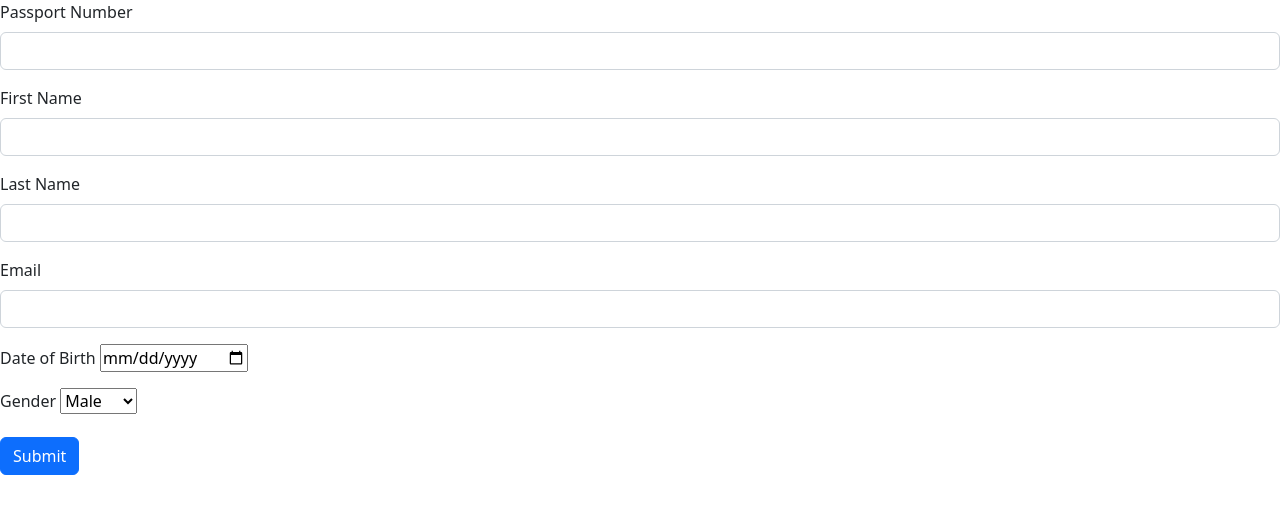
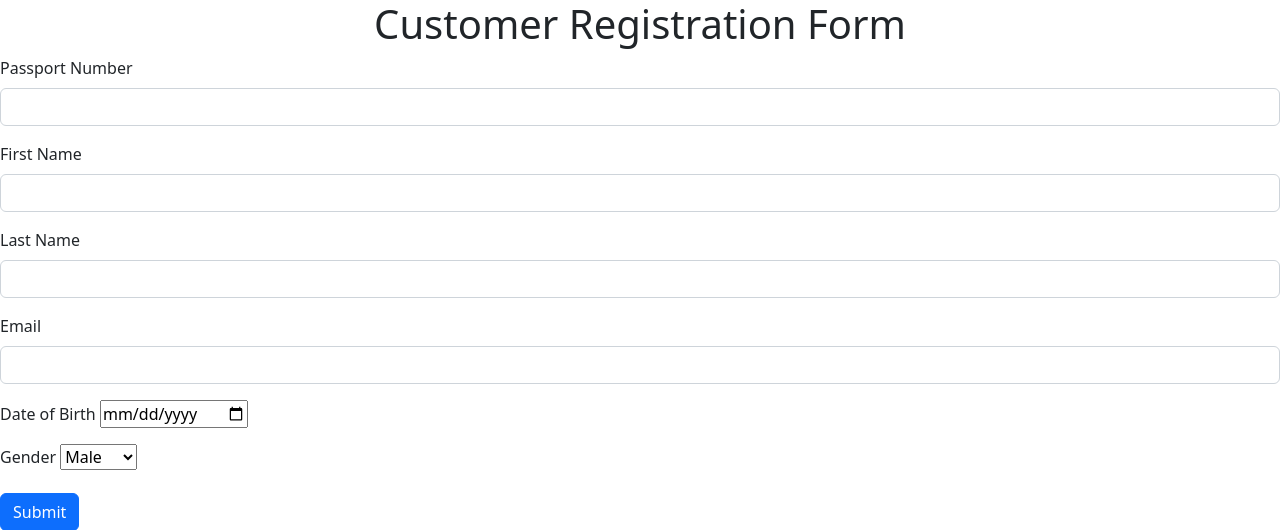
Before and after one commit to PaulChinta/Tickets, a Flask app: page /register in a window 1280 px wide. Shown: the top 530 px of the page. Run offline with Flask 3, Linux system fonts and the light colour scheme.

Commit message:
added title

```diff
--- a/templates/index.html
+++ b/templates/index.html
@@ -5,7 +5,7 @@
     <link href="https://cdn.jsdelivr.net/npm/bootstrap@5.2.3/dist/css/bootstrap.min.css" rel="stylesheet" integrity="sha384-rbsA2VBKQhggwzxH7pPCaAqO46MgnOM80zW1RWuH61DGLwZJEdK2Kadq2F9CUG65" crossorigin="anonymous">
 </head>
 <body>
-
+  <center> <h1> Customer Registration Form </h1> </center>
 <form action="#" method="post">
 <div class="mb-3">
     <label   class="form-label">Passport Number</label>
```
